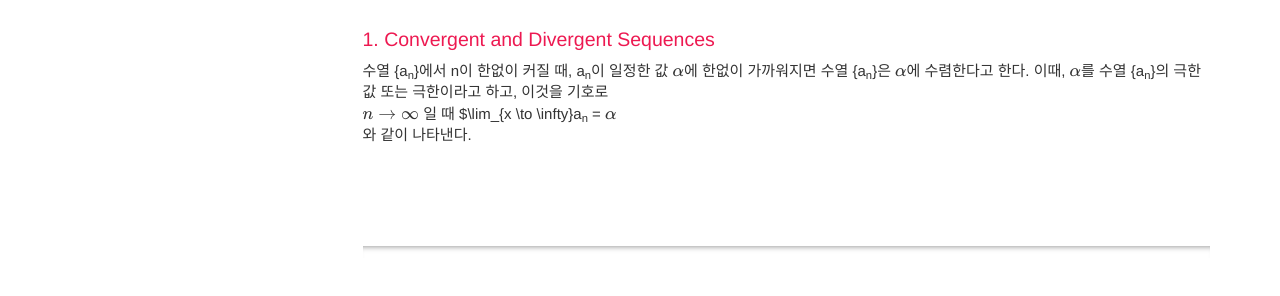
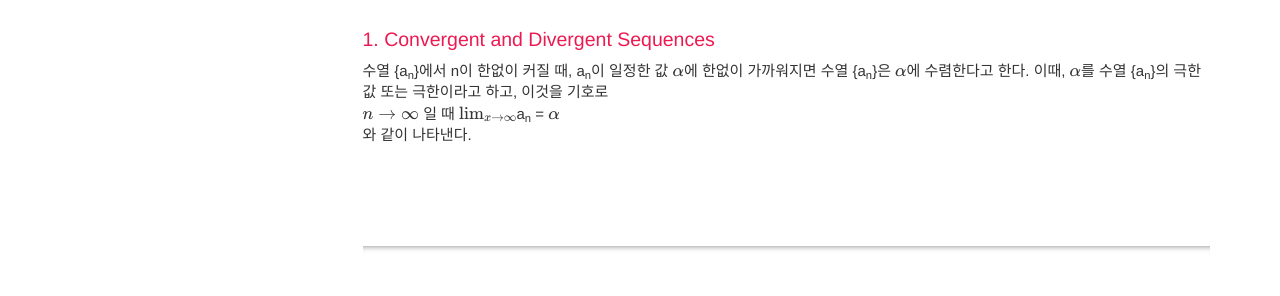
Before and after one commit to jongeunShin95/mathematics-study, a Jekyll site: the page built from pages/mydoc/mydoc_calculus.md, in a window 1280 px wide. Shown: the part 397-693 px from the top of the page. Built offline with Jekyll 4.4.1, drawn with Linux system fonts in a browser that asks for light colours; formulas are drawn with MathJax 3; comment, search, counter and statistics services are not loaded.

Commit message:
Convergent and Divergent Sequences

```diff
--- a/pages/mydoc/mydoc_calculus.md
+++ b/pages/mydoc/mydoc_calculus.md
@@ -15,6 +15,6 @@ use_math: true
 
 수열 {a<sub>n</sub>}에서 n이 한없이 커질 때, a<sub>n</sub>이 일정한 값 $\alpha$에 한없이 가까워지면 수열 {a<sub>n</sub>}은 $\alpha$에 수렴한다고 한다. 이때, $\alpha$를 수열 {a<sub>n</sub>}의 극한값 또는 극한이라고 하고, 이것을 기호로
 <br>
-${n \to \infty}$ 일 때 $\lim_{x \to \infty}a<sub>n</sub> = $\alpha$
+${n \to \infty}$ 일 때 $\lim_{x \to \infty}$a<sub>n</sub> = $\alpha$
 <br>
 와 같이 나타낸다.
```
